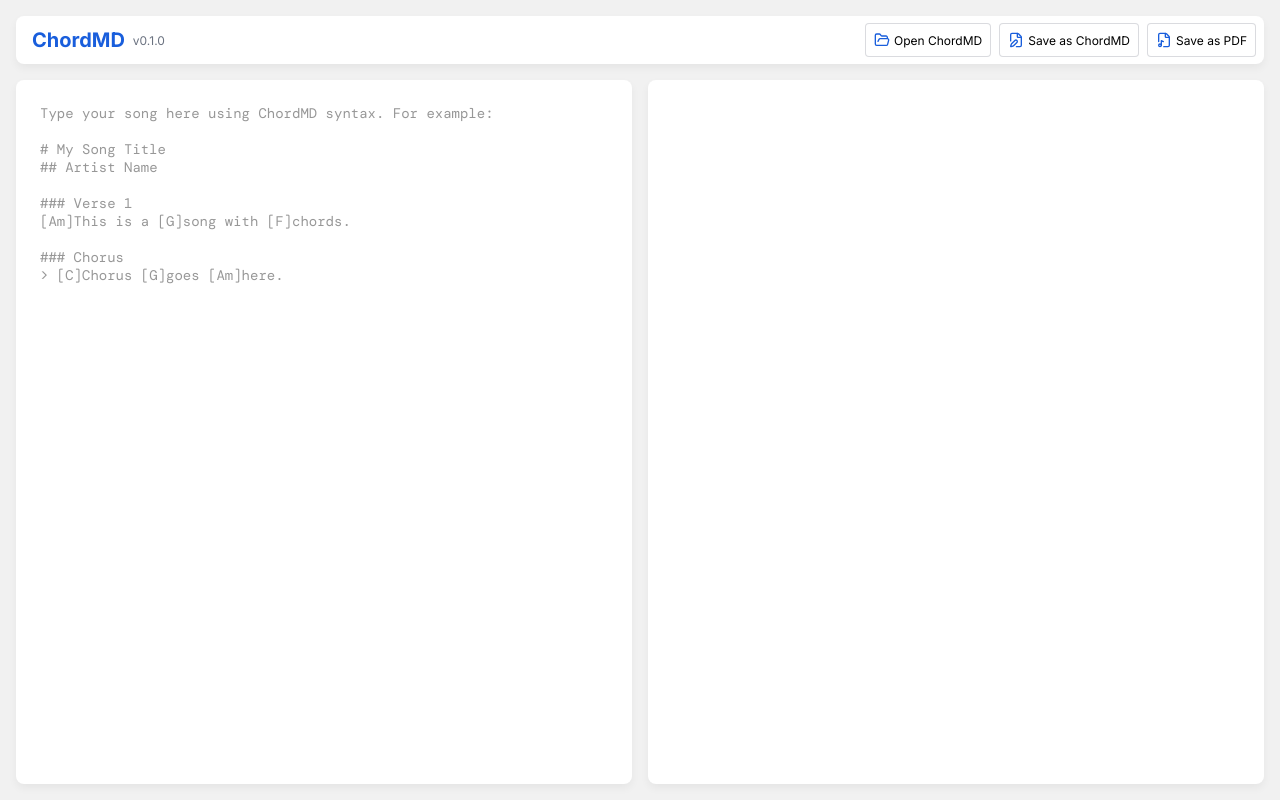
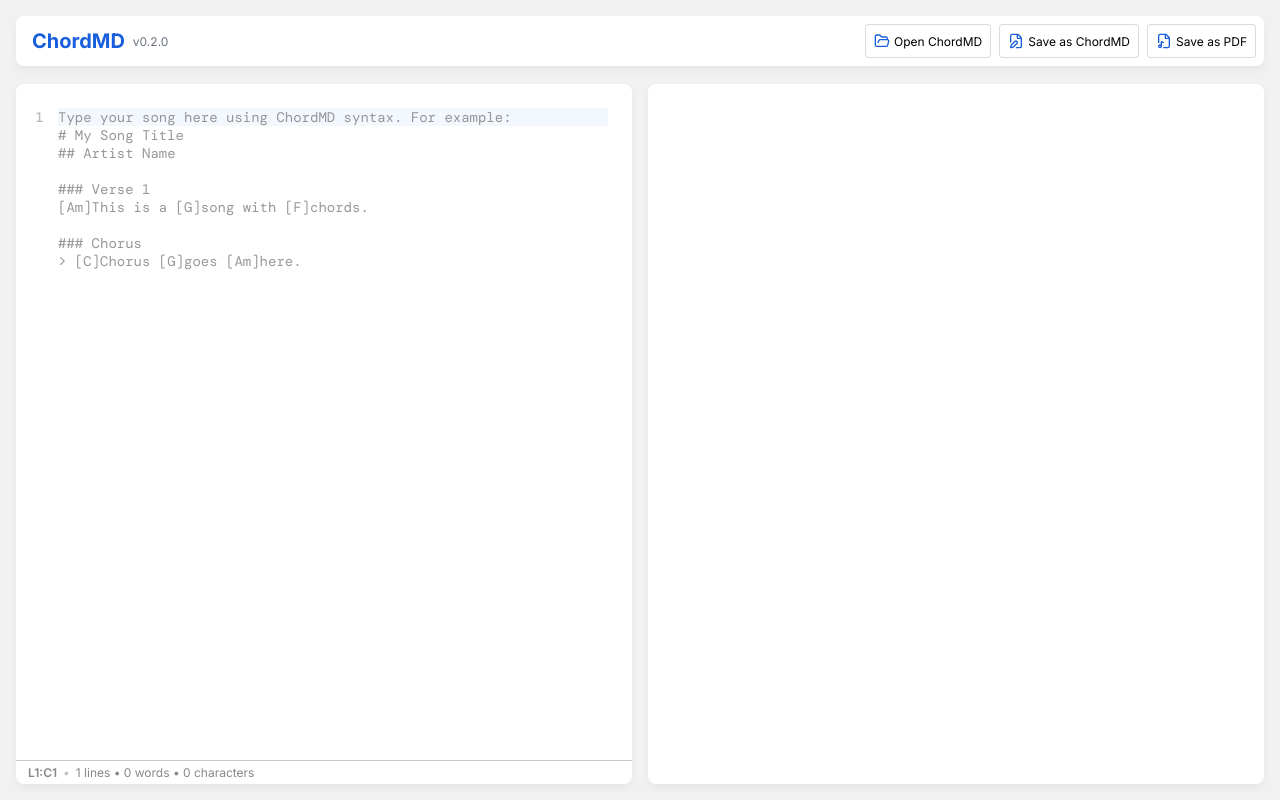
Before and after one commit to filgduarte/chordmd-web, a React (Vite) app: page / in a window 1280 px wide. Built offline with nearby package versions, Linux system fonts and the light colour scheme; a web font is replaced by a local one.

Commit message:
add: editor improvement with line numbering, current line highlight and statusbar.change: scrolling overflow.

```diff
--- a/package.json
+++ b/package.json
@@ -1,7 +1,7 @@
 {
   "name": "chordmd-web",
   "private": true,
-  "version": "0.1.0",
+  "version": "0.2.0",
   "type": "module",
   "scripts": {
     "dev": "vite",
--- a/src/App.jsx
+++ b/src/App.jsx
@@ -12,8 +12,10 @@
 
     return (
         <>
-            <Navbar songTitle={ast.title && ast.title} chordMD={[chordMD, setChordMD]} />
-            <main>
+            <header id='app-header'>
+               <Navbar songTitle={ast.title && ast.title} chordMD={[chordMD, setChordMD]} />
+            </header>
+            <main id='app-main'>
                 <Editor value={chordMD} onChange={value => setChordMD(value)} />
                 <Viewer content={renderedHTML} />
             </main>
--- a/src/components/Editor/index.jsx
+++ b/src/components/Editor/index.jsx
@@ -1,9 +1,96 @@
 
-import { useMemo } from 'react';
+import { useMemo, useState, useRef } from 'react';
 import './styles.css';
 
 export default function Editor({ value, onChange }) {
-    const highlightedChordMD = useMemo(() => highlightChordMD(value), [value]);
+    const [currentLine, setCurrentLine] = useState(0);
+    const [currentColumn, setCurrentColumn] = useState(0);
+    const lines = value.split('\n');
+
+    // Calcula estatísticas
+    const stats = useMemo(() => {
+        const charCount = value.length;
+        const lineCount = lines.length;
+        const wordCount = value.trim().split(/\s+/).filter(w => w.length > 0).length;
+        return { lineCount, wordCount, charCount };
+    }, [value, lines]);
+
+    // Valida sintaxe ChordMD
+    const validationErrors = useMemo(() => {
+        const errors = new Set();
+        lines.forEach((line, idx) => {
+            // Detecta [] vazio
+            if (/\[\s*\]/.test(line)) {
+                errors.add(idx);
+            }
+            // Detecta #, ##, ### sem espaço após
+            if (/^#+[^\s#]/.test(line)) {
+                errors.add(idx);
+            }
+        });
+        return errors;
+    }, [lines]);
+
+    const highlightedLines = useMemo(() =>
+        lines.map((line, idx) => {
+            const html = highlightChordMD(line);
+            const isError = validationErrors.has(idx);
+            const isCurrent = currentLine === idx;
+            const classes = `editor-line${isCurrent ? ' current' : ''}${isError ? ' error' : ''}`;
+            return `<div class="${classes}"><span class="line-number">${idx + 1}</span><span class="line-content">${html || '&nbsp;'}</span></div>`;
+        }).join(''),
+        [value, currentLine, validationErrors]
+    );
+    const textareaRef = useRef(null);
+    const highlightRef = useRef(null);
+
+    // Sincroniza o scroll entre textarea e pre
+    const handleScroll = () => {
+        if (textareaRef.current && highlightRef.current) {
+            highlightRef.current.scrollTop = textareaRef.current.scrollTop;
+            highlightRef.current.scrollLeft = textareaRef.current.scrollLeft;
+        }
+    };
+
+    return (
+        <div id="editor">
+            <div id="code-area">
+                <pre id="highlight" ref={highlightRef} dangerouslySetInnerHTML={{ __html: highlightedLines }} />
+                <textarea
+                    id="input"
+                    ref={textareaRef}
+                    value={value}
+                    onChange={(e) => onChange(e.target.value)}
+                    onClick={handleCursor}
+                    onKeyUp={handleCursor}
+                    onScroll={handleScroll}
+                    spellCheck={false}
+                    autoComplete="off"
+                    autoCorrect="off"
+                    autoCapitalize="off"
+                    placeholder={'Type your song here using ChordMD syntax. For example:\n# My Song Title\n## Artist Name\n\n### Verse 1\n[Am]This is a [G]song with [F]chords.\n\n### Chorus\n> [C]Chorus [G]goes [Am]here.'}
+                />
+            </div>
+            <div id="status-bar">
+                <span className="status-info">
+                    {`L${currentLine + 1}:C${currentColumn + 1}`}
+                </span>
+                <span className="status-separator">•</span>
+                <span className="status-stats">
+                    {`${stats.lineCount} lines • ${stats.wordCount} words • ${stats.charCount} characters`}
+                </span>
+                {validationErrors.size > 0 && (
+                    <>
+                        <span className="status-separator">•</span>
+                        <span className="status-error">
+                            {`${validationErrors.size} syntax errors on lines: ${[...validationErrors].map(i => i + 1).join(', ')}`}
+                        </span>
+                    </>
+                )}
+            </div>
+        </div>
+    );
+
 
     function highlightChordMD(text) {
         let hltext = text
@@ -12,12 +99,14 @@
             .replace(/>/g, "&gt;");
 
         hltext = hltext
+            // sections
+            .replace(/^### (.*)$/gm, '<span class="section">### $1</span>')
+            // metas
+            .replace(/^## (.*)$/gm, '<span class="meta">## $1</span>')
+            // title
+            .replace(/^# (.*)$/gm, '<span class="title"># $1</span>')
             // chords
             .replace(/\[([^\]]+)\]/g, '<span class="chord">[$1]</span>')
-            // headers
-            .replace(/^### (.*)$/gm, '<span class="section">### $1</span>')
-            .replace(/^## (.*)$/gm, '<span class="meta">## $1</span>')
-            .replace(/^# (.*)$/gm, '<span class="title"># $1</span>')
             // blockquote
             .replace(/^&gt;(.*)$/gm, '<span class="blockquote">&gt;</span>$1')
             // comment
@@ -26,28 +115,14 @@
         return hltext;
     }
 
-    return (
-        <div id="editor">
-            <pre id="highlight" dangerouslySetInnerHTML={{ __html: highlightedChordMD }} />
-            <textarea
-                id="input"
-                value={value}
-                onChange={(e) => onChange(e.target.value)}
-                spellCheck={false}
-                autoComplete="off"
-                autoCorrect="off"
-                autoCapitalize="off"
-                placeholder='Type your song here using ChordMD syntax. For example:
-
-# My Song Title
-## Artist Name
-
-### Verse 1
-[Am]This is a [G]song with [F]chords.
-
-### Chorus
-> [C]Chorus [G]goes [Am]here.'
-            />
-        </div>
-    );
+    // Atualiza linha e coluna atual ao mover o cursor
+    function handleCursor(e) {
+        const pos = e.target.selectionStart;
+        const textUptoCursor = value.slice(0, pos);
+        const lines = textUptoCursor.split('\n');
+        const lineIdx = lines.length - 1;
+        const colIdx = lines[lines.length - 1].length;
+        setCurrentLine(lineIdx);
+        setCurrentColumn(colIdx);
+    }
 }
--- a/src/components/Editor/styles.css
+++ b/src/components/Editor/styles.css
@@ -1,9 +1,61 @@
 #editor {
+    display: grid;
+    grid-template-rows: 1fr auto;
+    height: 100%;
+    max-height: 100%;
+    background-color: var(--editor-background, #181818);
+    border-radius: var(--editor-border-radius, 8px);
+    box-shadow: var(--editor-shadow, 0 2px 8px #0002);
+}
+
+#highlight {
+    counter-reset: line;
+    width: 100%;
+    height: calc(100% - 24px);
+    z-index: 1;
+    pointer-events: none;
+    background: transparent;
+    padding-left: calc(var(--editor-line-number-width) + 1em);
+}
+
+.editor-line {
+    display: flex;
+    align-items: flex-start;
+}
+
+.line-number {
+    width: var(--editor-line-number-width, 2em);
+    min-width: var(--editor-line-number-width, 2em);
+    text-align: right;
+    color: var(--color-editor-line-number);
+    user-select: none;
+    margin-right: 1em;
+    font-variant-numeric: tabular-nums;
+}
+
+.line-content {
+    flex: 1;
+    white-space: pre-wrap;
+    word-break: break-word;
+}
+
+.current .line-content {
+    background: var(--color-editor-current-line);
+}
+
+.current .line-number {
+    font-weight: 500;
+    color: var(--color-editor-current-line-number);
+}
+
+#code-area {
+    display: flex;
+    flex: 1 1 0;
+    flex-direction: column;
     position: relative;
-    height: 100%;
-    background-color: var(--editor-background);
-    border-radius: var(--editor-border-radius);
-    box-shadow: var(--editor-shadow);
+    min-height: 0;
+    min-width: 0;
+    overflow: hidden;
 }
 
 #editor textarea,
@@ -14,41 +66,77 @@
     width: 100%;
     height: 100%;
     margin: 0;
-    padding: var(--editor-padding);
-
-    font-family: var(--editor-font);
-    font-size: var(--editor-font-size);
+    padding: var(--editor-padding, 1em);
+    padding-left: 0;
+    font-family: var(--editor-font, 'Fira Mono', monospace);
+    font-size: var(--editor-font-size, 1em);
     white-space: pre-wrap;
     word-wrap: break-word;
+    box-sizing: border-box;
+    overflow: auto;
 }
 
-#editor textarea{
-    padding: var(--editor-padding);
-
-    font-family: var(--editor-font);
-    font-size: var(--editor-font-size);
+#editor textarea {
+    padding-left: calc(var(--editor-line-number-width) + 1em);
+    width: 100%;
+    color: transparent; /* esconde texto real */
+    caret-color: var(--color-foreground, #fff);  /* cursor visível */
     background: transparent;
-    color: transparent; /* esconde texto real */
-    caret-color: var(--color-foreground);  /* cursor visível */
-    z-index: 2;
-    border: none;
     border: none;
     resize: none;
     outline: none;
+    z-index: 2;
 }
 
 #editor textarea::placeholder {
     opacity: .75;
 }
 
-#editor pre {
-  z-index: 1;
-  pointer-events: none;
+#editor pre .title { color: var(--color-syntax-title, #e2b714); }
+#editor pre .meta { color: var(--color-syntax-meta, #ff8c00); }
+#editor pre .chord { color: var(--color-syntax-chord, #4ec9b0); }
+#editor pre .section { color: var(--color-syntax-section, #569cd6); }
+#editor pre .blockquote { color: var(--color-syntax-blockquote, #b5cea8); }
+#editor pre .comment { color: var(--color-syntax-comment, #6a9955); font-style: italic; }
 
-  .title { color: var(--color-syntax-title) }
-  .meta { color: var(--color-syntax-meta) }
-  .chord { color: var(--color-syntax-chord) }
-  .section { color: var(--color-syntax-section) }
-  .blockquote { color: var(--color-syntax-blockquote) }
-  .comment { color: var(--color-syntax-comment); font-style: italic; }
+/* Destaque de erro de sintaxe */
+.editor-line.error .line-content {
+    background: rgba(244, 67, 54, 0.15);
 }
+
+.editor-line.error .line-number {
+    font-weight: 500;
+    color: var(--color-editor-error, #f44336);
+}
+
+/* Barra de status */
+#status-bar {
+    display: flex;
+    align-items: center;
+    gap: 0.5em;
+    padding: 0 1em;
+    height: 24px;
+    font-family: var(--font-primary);
+    font-size: var(--editor-statusbar-font-size, 0.75rem);
+    color: var(--color-editor-statusbar-text);
+    border-top: 1px solid var(--color-editor-statusbar-border);
+    user-select: none;
+    z-index: 10;
+}
+
+.status-info {
+    font-weight: 600;
+}
+
+.status-separator {
+    opacity: 0.5;
+}
+
+.status-stats {
+    color: var(--color-editor-statusbar-text);
+}
+
+.status-error {
+    font-weight: 500;
+    color: var(--editor-status-error, #f44336);
+}
--- a/src/components/Navbar/index.jsx
+++ b/src/components/Navbar/index.jsx
@@ -5,10 +5,10 @@
 
 export default function Navbar({songTitle, chordMD: [chordMD, setChordMD]}) {
     return(
-        <header id='navbar'>
+        <div id='navbar'>
             <div id='logo'>
                 <h1>ChordMD</h1>
-                <small>v0.1.0</small>
+                <small>v0.2.0</small>
             </div>
             <nav>
                 <Button
@@ -33,6 +33,6 @@
                     onClick={() => saveHTMLAsPDF("viewer", songTitle ?? null) }
                 />
             </nav>
-        </header>
+        </div>
     )
 }
--- a/src/components/Viewer/styles.css
+++ b/src/components/Viewer/styles.css
@@ -1,18 +1,28 @@
+
 #viewer {
-    padding: var(--viewer-padding);
-    overflow: auto;
-
+  display: flex;
+  flex-direction: column;
+  height: 100%;
   background-color: var(--viewer-background);
   border-radius: var(--viewer-border-radius);
   box-shadow: var(--viewer-shadow);
   font-family: var(--viewer-font);
   font-size: var(--viewer-font-size);
   color: var(--viewer-base-color);
+  min-height: 0;
+}
 
+#preview {
+  flex: 1 1 0;
+  padding: var(--viewer-padding);
+  height: 100%;
+  max-height: 100%;
+  overflow: auto;
 }
 
 #preview > div {
-    height: 100%;
+  min-height: 0;
+  height: auto;
 }
 
 /* MAIN CONTAINER */
--- a/src/index.css
+++ b/src/index.css
@@ -20,6 +20,13 @@
     --color-syntax-chord: var(--color-primary);
     --color-syntax-blockquote: #D97706;
     --color-syntax-comment: #6b7280;
+    --color-editor-current-line: color-mix(in srgb, var(--color-primary) 5%, transparent);
+    --color-editor-line-number: #88888877;
+    --color-editor-current-line-number: #6b728077;
+    --color-editor-error: #f44336;
+    --color-editor-error-background: #f4433615;
+    --color-editor-statusbar-text: #888888;
+    --color-editor-statusbar-border: #88888877;
 
     /* Typography */
     --font-primary: 'Inter', sans-serif;
@@ -32,15 +39,16 @@
     --panels-background: #ffffff;
     --panels-shadow: 0 .25rem .5rem rgba(0, 0, 0, 0.05);
     --panels-gap: 1rem;
+    --header-height: calc(var(--navbar-height) + var(--panels-gap));
 
     /* Navbar */
-    --navbar-height: 3rem;
+    --navbar-height: 3.25rem;
     --navbar-background: var(--panels-background);
     --navbar-border-radius: var(--panels-border-radius);
     --navbar-shadow: var(--panels-shadow);
     --button-background: var(--panels-background);
     --button-border-radius: calc(var(--panels-border-radius) * 0.5);
-    --button-border-color: color-mix(in srgb, var(--color-syntax-comment) 25%, transparent);;
+    --button-border-color: color-mix(in srgb, var(--color-syntax-comment) 25%, transparent);
     --button-border: 1px solid var(--button-border-color);
     --button-font: var(--font-primary);
     --button-font-size: 0.75rem;
@@ -54,6 +62,9 @@
     --editor-font-color: var(--font-color);
     --editor-width: 1fr;
     --editor-padding: 1.5rem;
+    --editor-line-number-width: 2em;
+    --editor-current-line-color: color-mix(in srgb, var(--color-primary) 5%, transparent);
+    --editor-statusbar-font-size: 0.75rem;
 
     /* Viewer */
     --viewer-background: var(--panels-background);
@@ -88,14 +99,19 @@
 #root {
     display: grid;
     grid-template-columns: 1fr;
-    grid-template-rows: var(--navbar-height) 1fr;
+    grid-template-rows: var(--header-height) 1fr;
     gap: var(--panels-gap);
     height: 100vh;
-    padding: 1rem;
+    max-height: 100vh;
 }
 
-main {
+#app-header {
+    padding: var(--panels-gap) var(--panels-gap) 0;
+}
+
+#app-main {
     display: grid;
     grid-template-columns: var(--editor-width) var(--viewer-width);
     gap: var(--panels-gap);
+    padding: 0 var(--panels-gap) var(--panels-gap);
 }
```
Lines whose indentation alone changed are shown as unchanged.
